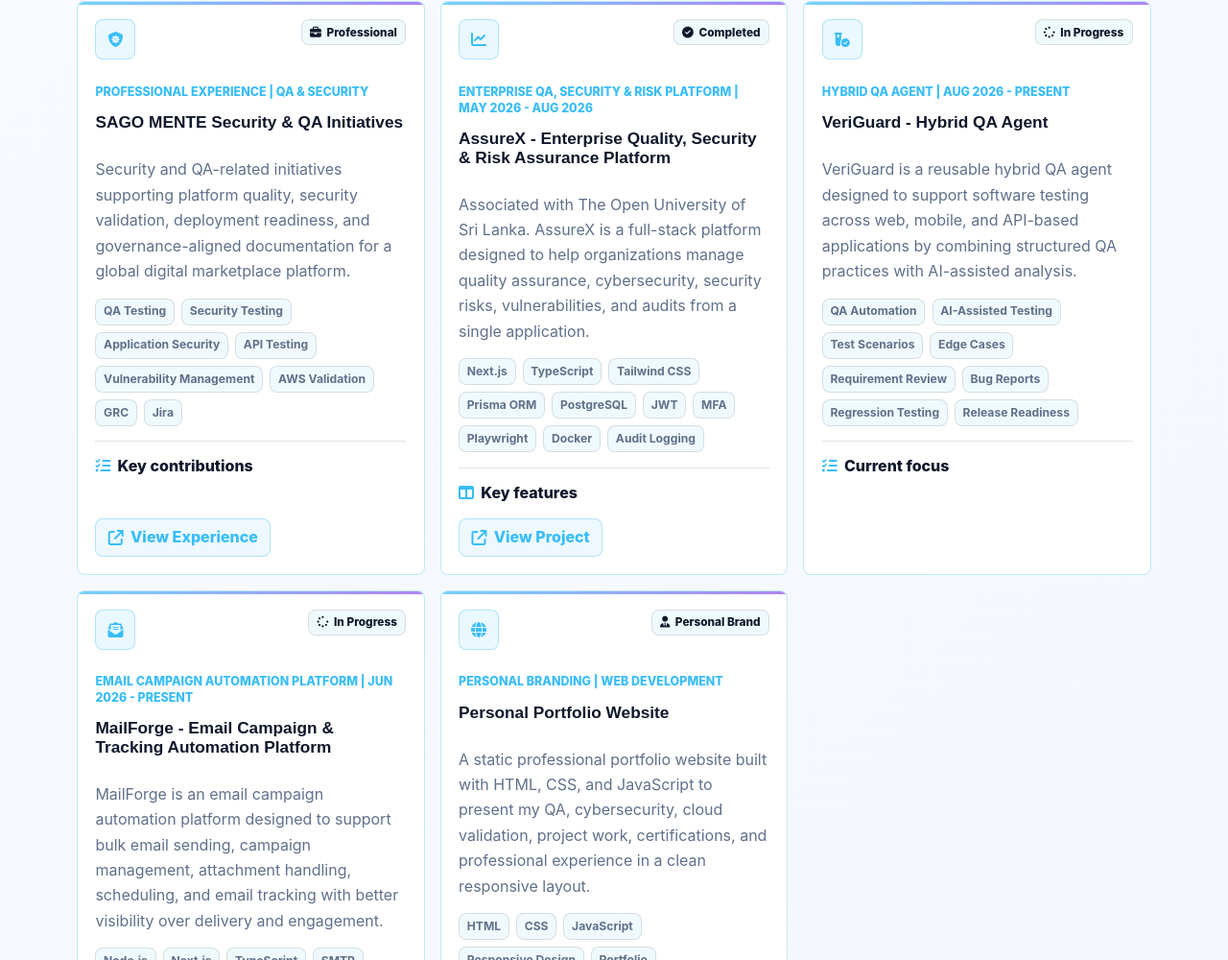
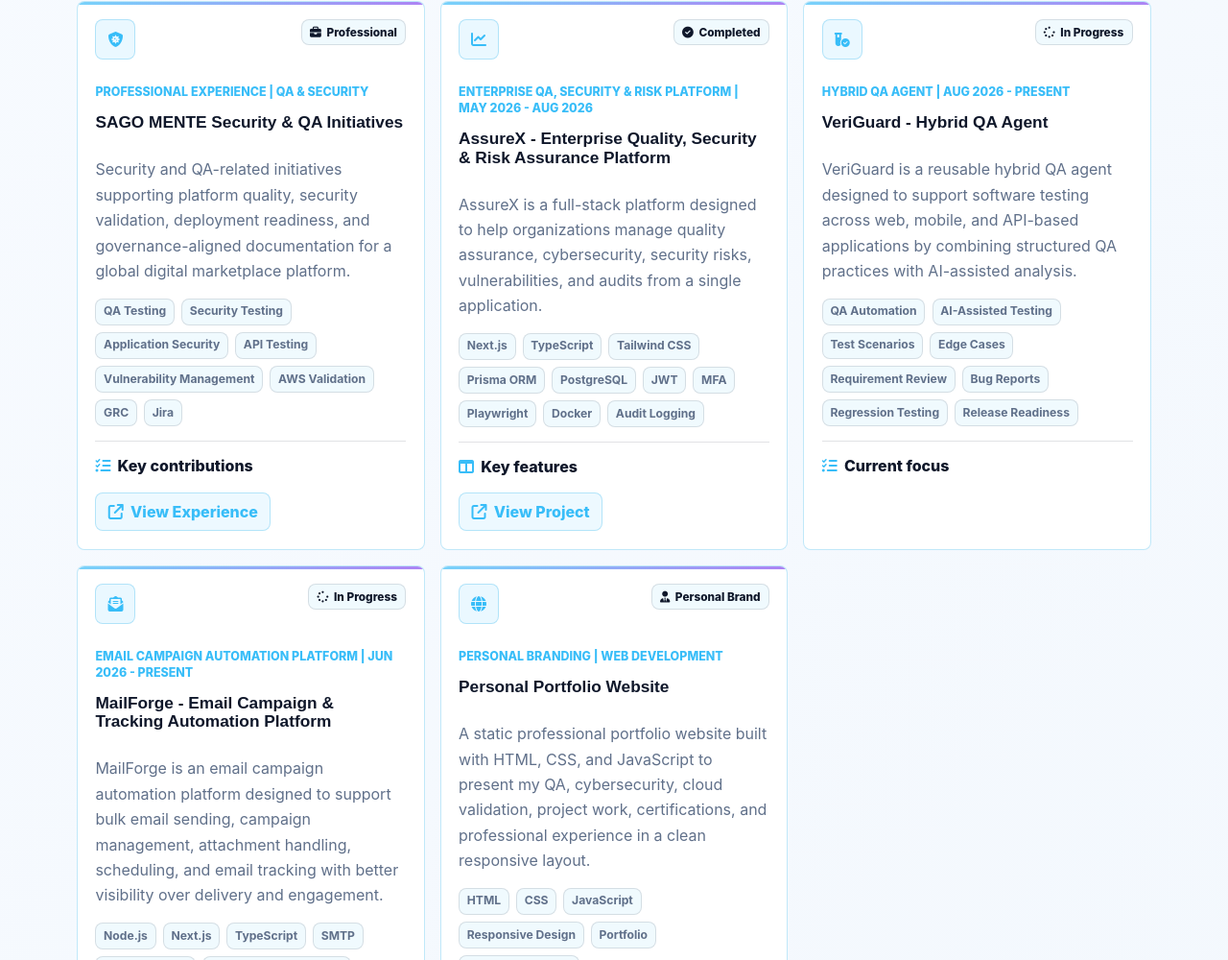
Before and after one commit to mohamedrimsan/mohamedrimsan.github.io, a plain HTML site: page projects.html in a window 1280 px wide. Shown: the part 1002-2002 px from the top of the page at 96% size. Drawn offline with Linux system fonts and the light colour scheme.

Commit message:
Remove redundant affiliation mention from AssureX project description in projects.html

```diff
--- a/projects.html
+++ b/projects.html
@@ -82,7 +82,7 @@
           <div class="project-card-top"><span class="project-icon"><i class="fa-solid fa-chart-line" aria-hidden="true"></i></span><span class="status-badge"><i class="fa-solid fa-check-circle" aria-hidden="true"></i> Completed</span></div>
           <p class="project-category">Enterprise QA, Security &amp; Risk Platform | May 2026 - Aug 2026</p>
           <h3>AssureX - Enterprise Quality, Security &amp; Risk Assurance Platform</h3>
-          <p>Associated with The Open University of Sri Lanka. AssureX is a full-stack platform designed to help organizations manage quality assurance, cybersecurity, security risks, vulnerabilities, and audits from a single application.</p>
+          <p>AssureX is a full-stack platform designed to help organizations manage quality assurance, cybersecurity, security risks, vulnerabilities, and audits from a single application.</p>
           <div class="project-tags"><span>Next.js</span><span>TypeScript</span><span>Tailwind CSS</span><span>Prisma ORM</span><span>PostgreSQL</span><span>JWT</span><span>MFA</span><span>Playwright</span><span>Docker</span><span>Audit Logging</span></div>
           <details class="project-details"><summary><i class="fa-solid fa-table-columns" aria-hidden="true"></i> Key features</summary><ul class="list"><li>Dedicated QA and Security workspaces with secure authentication.</li><li>QA test case management, vulnerability management, asset management, and remediation tracking.</li><li>CVSS v3.1 scoring, executive risk dashboards, audit logging, and PDF reporting.</li><li>Role-based access control, multi-factor authentication, security headers, and automated Playwright end-to-end testing.</li></ul></details>
           <a class="project-action" href="https://assurex-eight.vercel.app" target="_blank" rel="noopener noreferrer"><i class="fa-solid fa-arrow-up-right-from-square" aria-hidden="true"></i> View Project</a>
```
